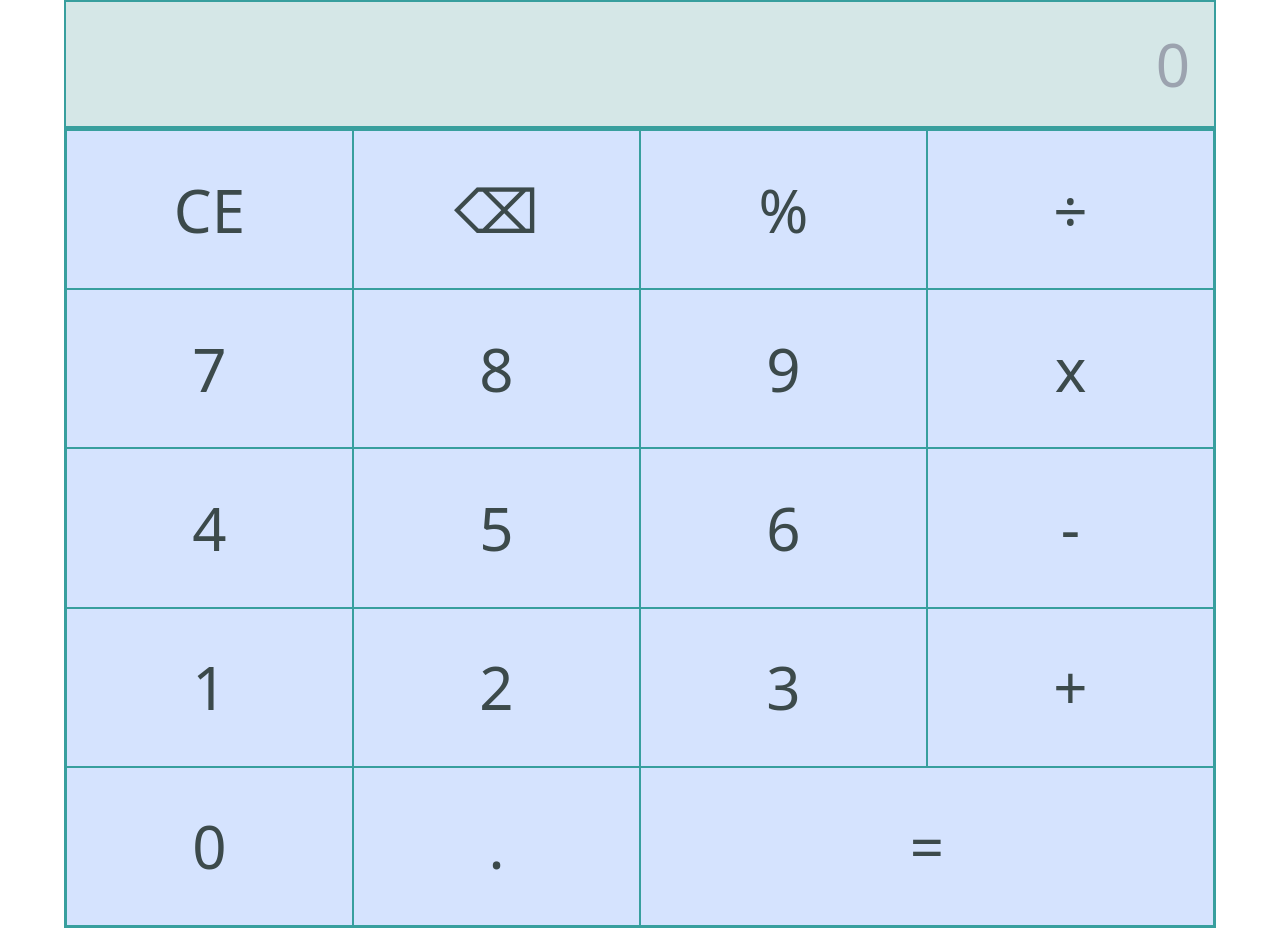
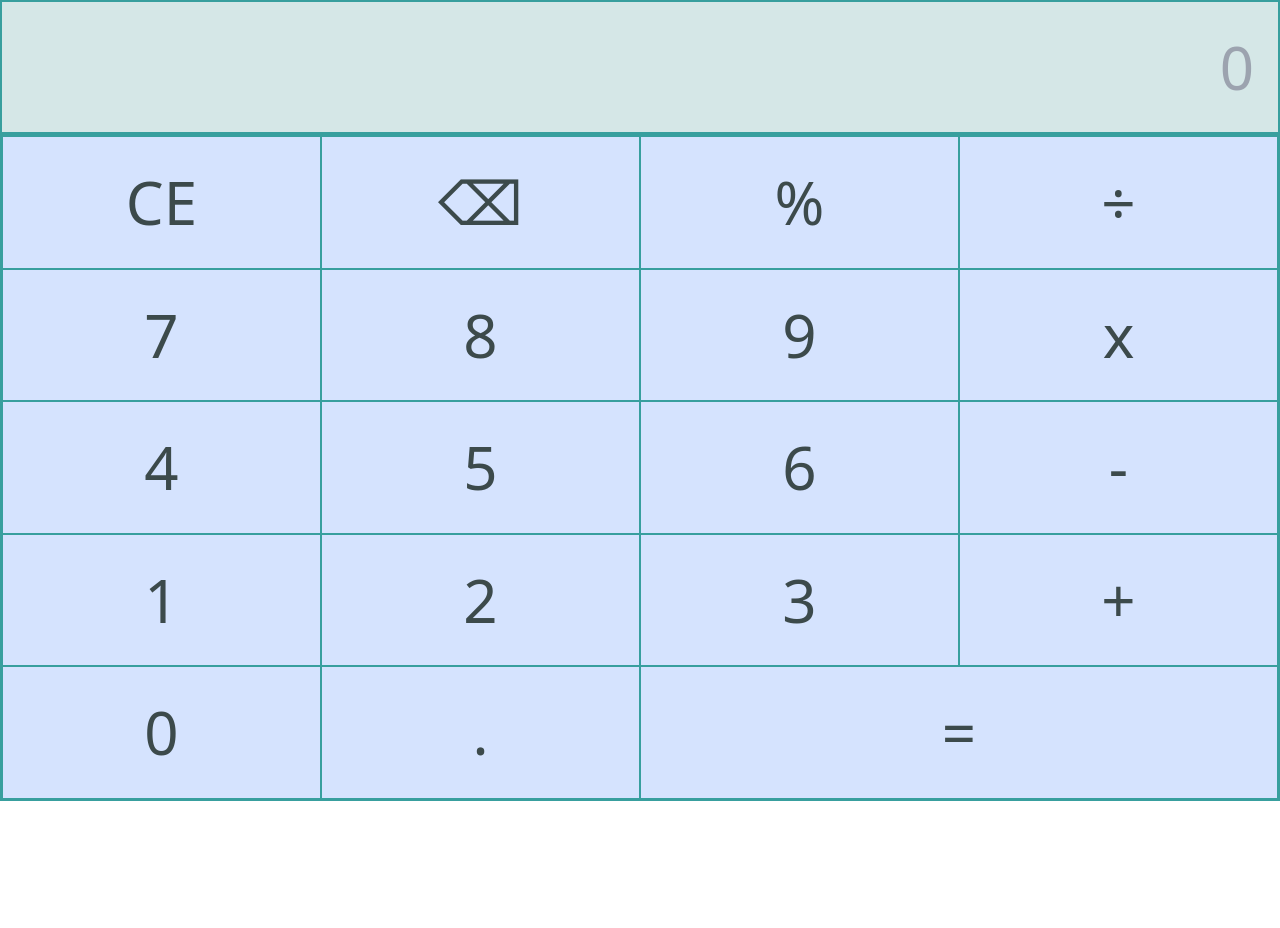
Before and after one commit to hcimen/12-06-Calculator, a plain HTML site: page index.html in a window 1280 px wide. After the commit the page ends 801 px from the top, so only its background shows below. Drawn offline with nearby package versions, Linux system fonts and the light colour scheme.

Commit message:
latest updates

```diff
--- a/index.html
+++ b/index.html
@@ -10,12 +10,12 @@
 
 
 <body>
-<div class="mx-16">
+<div class="h-screen">
   <div>
-    <input id="text" type="text" placeholder="0" class="bg-[#D5E7E7] text-[#3C4A4B] text-6xl text-right border-2 border-solid border-[#389F9E] w-full h-32 p-6">
+    <input id="text" type="text" placeholder="0" class="bg-[#D5E7E7] text-[#3C4A4B] text-6xl text-right border-2 border-solid border-[#389F9E] w-full h-1/6 p-6">
   </div>
 
-  <div class="grid grid-cols-4 grid-rows-5 bg-[#D5E3FE] text-[#3C4A4B] text-6xl justify-center border-2 border-solid border-[#389F9E] h-screen">
+  <div class="grid grid-cols-4 grid-rows-5 bg-[#D5E3FE] text-[#3C4A4B] text-6xl justify-center border-2 border-solid border-[#389F9E] h-5/6">
     <button class="border border-[#389F9E] w-full text-center" onclick="cls()"> CE </button>
     <button class="border border-[#389F9E] w-full text-center" onclick="cancel()"> ⌫ </button>
     <button class="border border-[#389F9E] w-full text-center" onclick="my1('%')"> % </button>
```
